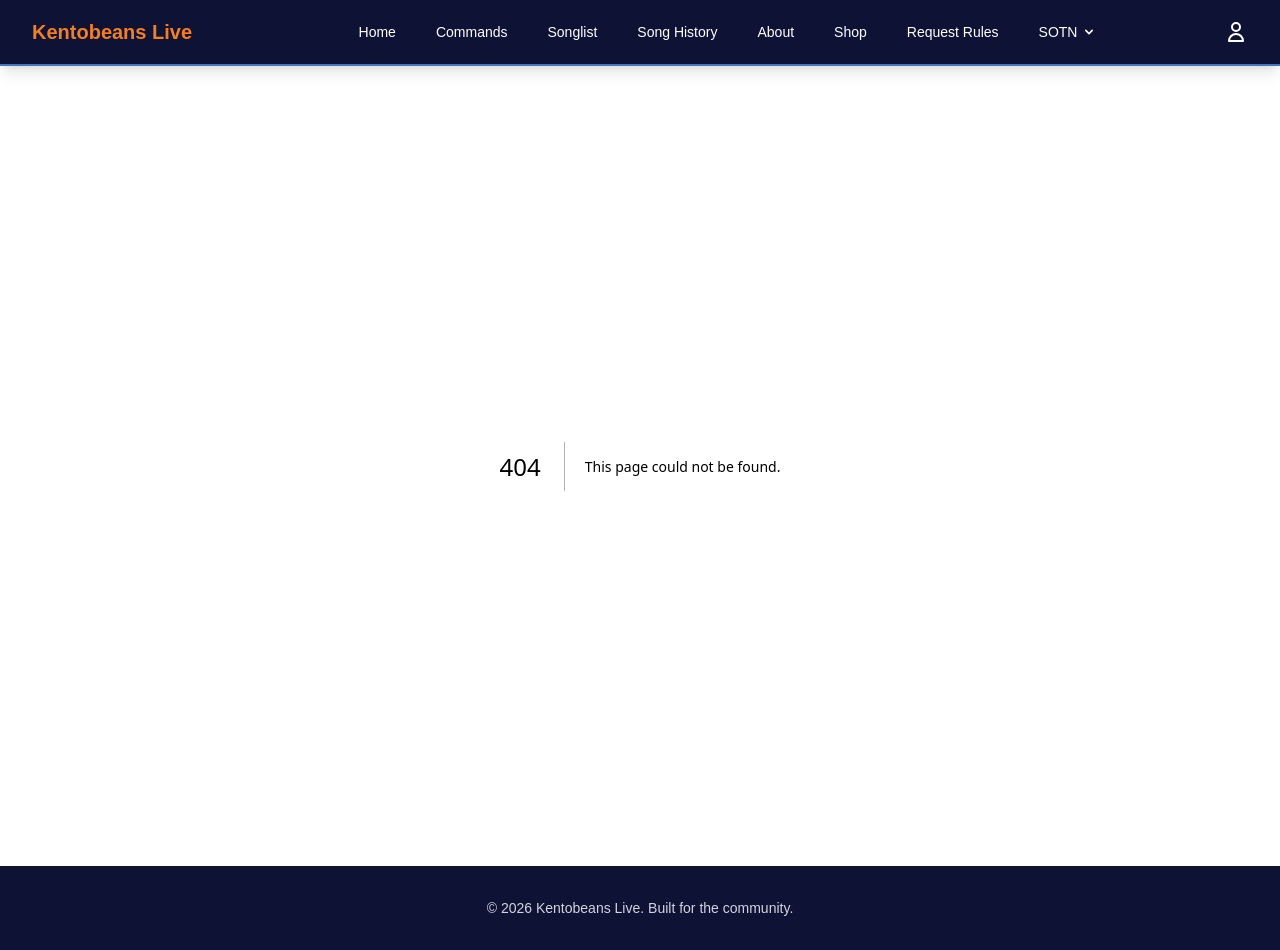
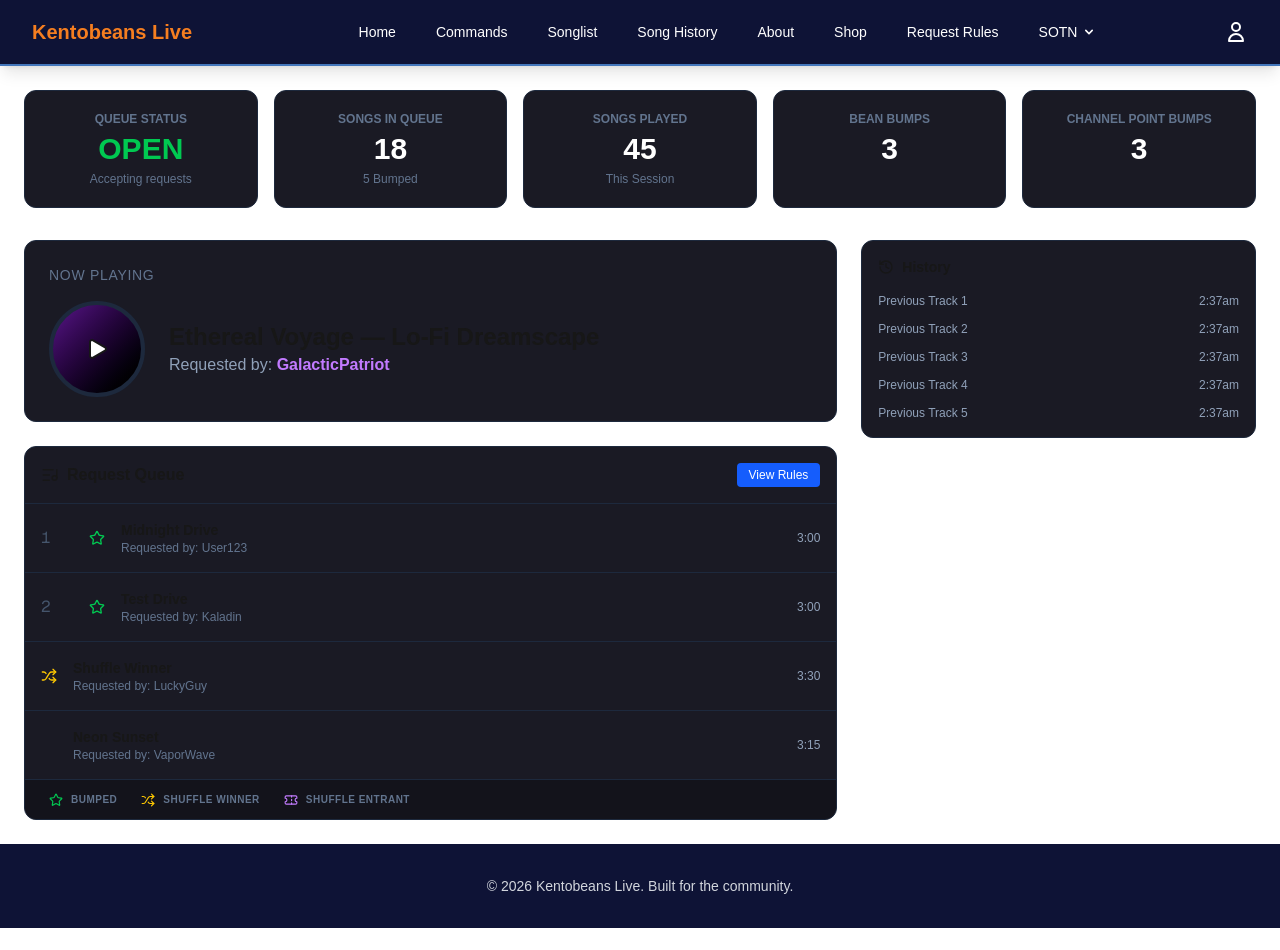
Before and after one commit to jsnphil/kentobeans-live, a Next.js app: page /songlist in a window 1280 px wide. Before the commit this address had no page. After the commit the page ends 928 px from the top, so only its background shows below. Built offline with nearby package versions, Linux system fonts and the light colour scheme.

Commit message:
Start of song page

```diff
--- a/package.json
+++ b/package.json
@@ -11,6 +11,8 @@
     "test:e2e": "playwright test"
   },
   "dependencies": {
+    "lucide": "^1.0.0-rc.1",
+    "lucide-react": "^1.0.0-rc.1",
     "next": "16.1.6",
     "react": "19.2.3",
     "react-dom": "19.2.3"
--- /dev/null
+++ b/src/app/songlist/page.tsx
@@ -0,0 +1,163 @@
+'use client';
+import QueueStatCard from '@/components/QueueStatCard';
+import { Play, Shuffle, Star, Ticket } from 'lucide-react';
+import { ListMusic } from 'lucide-react';
+import { History } from 'lucide-react';
+import { SongQueueEntry } from '@/components/SongQueueEntry';
+
+export default function SongListPage() {
+  // TODO Call Kentobot-Core API for initial load
+
+  return (
+    <>
+      {/* Main Content */}
+      <main className='flex-1 p-6 overflow-y-auto'>
+        {/* Header Stats */}
+        <section className='grid grid-cols-1 md:grid-cols-5 gap-4 mb-8'>
+          <QueueStatCard
+            title='Queue Status'
+            value='OPEN'
+            subtitle='Accepting requests'
+            color='text-green-500'
+          />
+          <QueueStatCard
+            title='Songs in Queue'
+            value='18'
+            subtitle='5 Bumped'
+          />
+          <QueueStatCard
+            title='Songs Played'
+            value='45'
+            subtitle='This Session'
+          />
+
+          <QueueStatCard title='Bean Bumps' value='3' />
+          <QueueStatCard title='Channel Point Bumps' value='3' />
+
+          {/* <div className='grid grid-cols-2 gap-4 md:gap-6'>
+            <QueueStatCard title='Bean Bumps' value='3' subtitle='Available' />
+            <QueueStatCard
+              title='Channel Point Bumps'
+              value='3'
+              subtitle='Available'
+            />
+            {/* <MiniQueueStatCard title='Bean Bumps' value='7' />
+            <MiniQueueStatCard title='Point Bumps' value='3' />
+          </div> */}
+        </section>
+
+        <div className='grid grid-cols-1 lg:grid-cols-3 gap-6'>
+          {/* Left Column: Now Playing & Queue */}
+          <div className='lg:col-span-2 space-y-6'>
+            {/* Now Playing Hero */}
+            <div className='bg-[#1a1a24] rounded-xl p-6 border border-slate-800'>
+              <h3 className='text-sm uppercase tracking-wider text-slate-500 mb-4'>
+                Now Playing
+              </h3>
+              <div className='flex items-center gap-6'>
+                <div className='w-24 h-24 bg-gradient-to-br from-purple-900 to-black rounded-full flex items-center justify-center border-4 border-slate-800 animate-spin-slow'>
+                  <Play fill='white' />
+                </div>
+                <div className='flex-1'>
+                  <h2 className='text-2xl font-bold'>
+                    Ethereal Voyage — Lo-Fi Dreamscape
+                  </h2>
+                  <p className='text-slate-400'>
+                    Requested by:{' '}
+                    <span className='text-purple-400 font-semibold'>
+                      GalacticPatriot
+                    </span>
+                  </p>
+                </div>
+              </div>
+            </div>
+            {/* Request Queue */}
+            <div className='bg-[#1a1a24] rounded-xl border border-slate-800'>
+              <div className='p-4 border-b border-slate-800 flex justify-between items-center'>
+                <h3 className='font-bold flex items-center gap-2'>
+                  <ListMusic size={18} /> Request Queue
+                </h3>
+                <button className='text-xs bg-blue-600 hover:bg-blue-500 px-3 py-1 rounded text-white'>
+                  View Rules
+                </button>
+              </div>
+              <div className='divide-y divide-slate-800'>
+                <SongQueueEntry
+                  rank={1}
+                  title='Midnight Drive'
+                  requestedBy='User123'
+                  duration={180}
+                  bumped
+                />
+                <SongQueueEntry
+                  rank={2}
+                  title='Test Drive'
+                  requestedBy='Kaladin'
+                  duration={180}
+                  bumped
+                />
+                <SongQueueEntry
+                  rank={3}
+                  title='Shuffle Winner'
+                  requestedBy='LuckyGuy'
+                  duration={210}
+                  winner
+                />
+                <SongQueueEntry
+                  rank={4}
+                  title='Neon Sunset'
+                  requestedBy='VaporWave'
+                  duration={195}
+                />
+              </div>
+              <div className='flex items-center gap-6 px-6 py-3 bg-[#13131b] rounded-b-xl border-t border-slate-800 text-[10px] uppercase tracking-wider font-bold text-slate-500'>
+                <div className='flex items-center gap-2'>
+                  <Star size={14} className='text-green-500' />
+                  <span>Bumped</span>
+                </div>
+                <div className='flex items-center gap-2'>
+                  <Shuffle size={14} className='text-yellow-400' />
+                  <span>Shuffle Winner</span>
+                </div>
+                <div className='flex items-center gap-2'>
+                  {/* <div className='rotate-45 border-t-2 border-r-2 border-slate-500 w-2 h-2 mr-1'></div> */}
+                  <Ticket size={14} className='text-purple-400' />
+                  <span>Shuffle Entrant</span>
+                </div>
+              </div>
+            </div>
+          </div>
+
+          {/* Right Column: Contender & History */}
+          <div className='space-y-6'>
+            {/* <div className='bg-[#1a1a24] rounded-xl p-4 border border-blue-900/30'>
+              <h3 className='text-sm font-bold text-blue-400 mb-4'>
+                Contender for Song of the Night
+              </h3>
+              <div className='space-y-3'>
+                <div className='p-3 bg-blue-900/10 rounded-lg border border-blue-900/20'>
+                  <p className='font-bold'>1. Nebula Grooves</p>
+                  <p className='text-xs text-slate-400'>14 votes</p>
+                </div>
+              </div>
+            </div> */}
+
+            <div className='bg-[#1a1a24] rounded-xl p-4 border border-slate-800'>
+              <h3 className='text-sm font-bold mb-4 flex items-center gap-2'>
+                <History size={16} /> History
+              </h3>
+              <div className='text-xs space-y-3 text-slate-400'>
+                {[1, 2, 3, 4, 5].map((i) => (
+                  <div key={i} className='flex justify-between'>
+                    <span>Previous Track {i}</span>
+                    <span>2:37am</span>
+                  </div>
+                ))}
+              </div>
+            </div>
+          </div>
+        </div>
+      </main>
+    </>
+  );
+}
--- /dev/null
+++ b/src/components/MiniQueueStatCard.tsx
@@ -0,0 +1,14 @@
+export interface MiniQueueStatCardProps {
+  title: string;
+  value: string | number;
+}
+
+export function MiniQueueStatCard({ title, value }: MiniQueueStatCardProps) {
+  return (
+    <div className='bg-[#1a1a24] p-3 rounded-xl border border-slate-800 flex flex-col items-center'>
+      <p className='text-xs text-slate-500 uppercase font-semibold'>{title}</p>
+      <p className='text-lg font-bold mt-1'>{value}</p>
+      <p className='text-[10px] text-slate-500 uppercase'>{title}</p>
+    </div>
+  );
+}
--- /dev/null
+++ b/src/components/QueueStatCard.tsx
@@ -0,0 +1,21 @@
+export interface QueueStatCardProps {
+  title: string;
+  value: string | number;
+  subtitle?: string;
+  color?: string;
+}
+
+export default function QueueStatCard({
+  title,
+  value,
+  subtitle,
+  color = 'text-white'
+}: QueueStatCardProps) {
+  return (
+    <div className='bg-[#1a1a24] p-5 rounded-xl border border-slate-800 text-center'>
+      <p className='text-xs text-slate-500 uppercase font-semibold'>{title}</p>
+      <p className={`text-3xl font-black my-1 ${color}`}>{value}</p>
+      {subtitle && <p className='text-xs text-slate-500'>{subtitle}</p>}
+    </div>
+  );
+}
--- /dev/null
+++ b/src/components/SongQueueEntry.tsx
@@ -0,0 +1,41 @@
+import { formatDuration } from '@/utils/utils';
+import { ArrowUp, Shuffle, Star } from 'lucide-react';
+
+export interface SongQueueEntryProps {
+  rank: number;
+  title: string;
+  requestedBy: string;
+  duration: number;
+  bumped?: boolean;
+  winner?: boolean;
+}
+
+export function SongQueueEntry({
+  rank,
+  title,
+  requestedBy,
+  duration,
+  bumped,
+  winner
+}: SongQueueEntryProps) {
+  return (
+    <div className='flex items-center gap-4 p-4 hover:bg-slate-800/30 transition'>
+      {bumped ? (
+        <>
+          <span className='text-slate-600 font-mono w-8'>{rank}</span>
+          <Star size={16} className='text-green-500' />
+        </>
+      ) : winner ? (
+        <Shuffle size={16} className='text-yellow-400' />
+      ) : (
+        <div className='w-4' />
+      )}
+      <div className='flex-1'>
+        <p className='font-semibold text-sm'>{title}</p>
+        <p className='text-xs text-slate-500'>Requested by: {requestedBy}</p>
+      </div>
+
+      <span className='text-xs text-slate-400'>{formatDuration(duration)}</span>
+    </div>
+  );
+}
--- /dev/null
+++ b/src/utils/utils.ts
@@ -0,0 +1,5 @@
+export const formatDuration = (seconds: number): string => {
+  const mins = Math.floor(seconds / 60);
+  const secs = seconds % 60;
+  return `${mins}:${secs.toString().padStart(2, '0')}`;
+};
```
Also changed, not shown: src/components/QueueLegend.tsx (added, +7 -0 lines), 1 other file (tests, documents, lock files or other folders).
